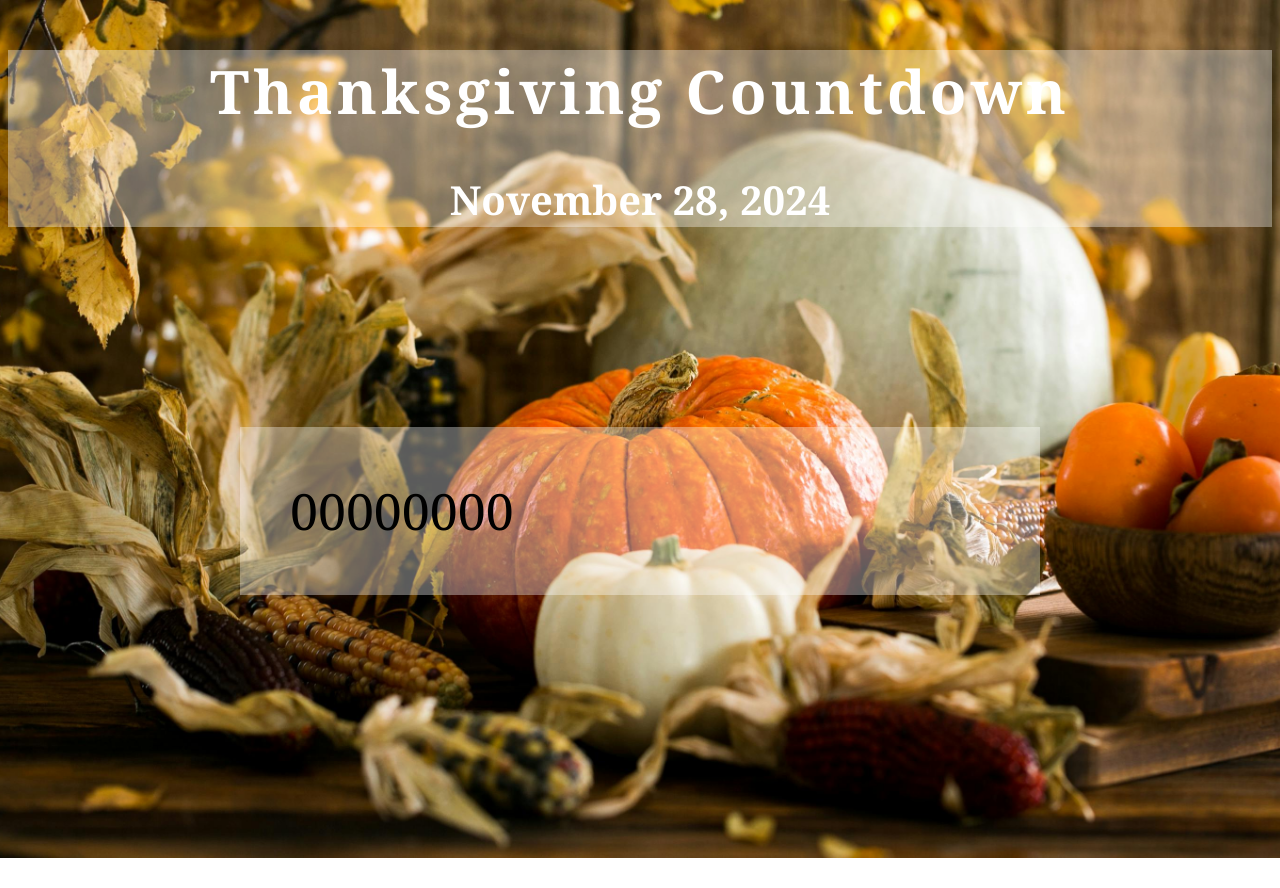
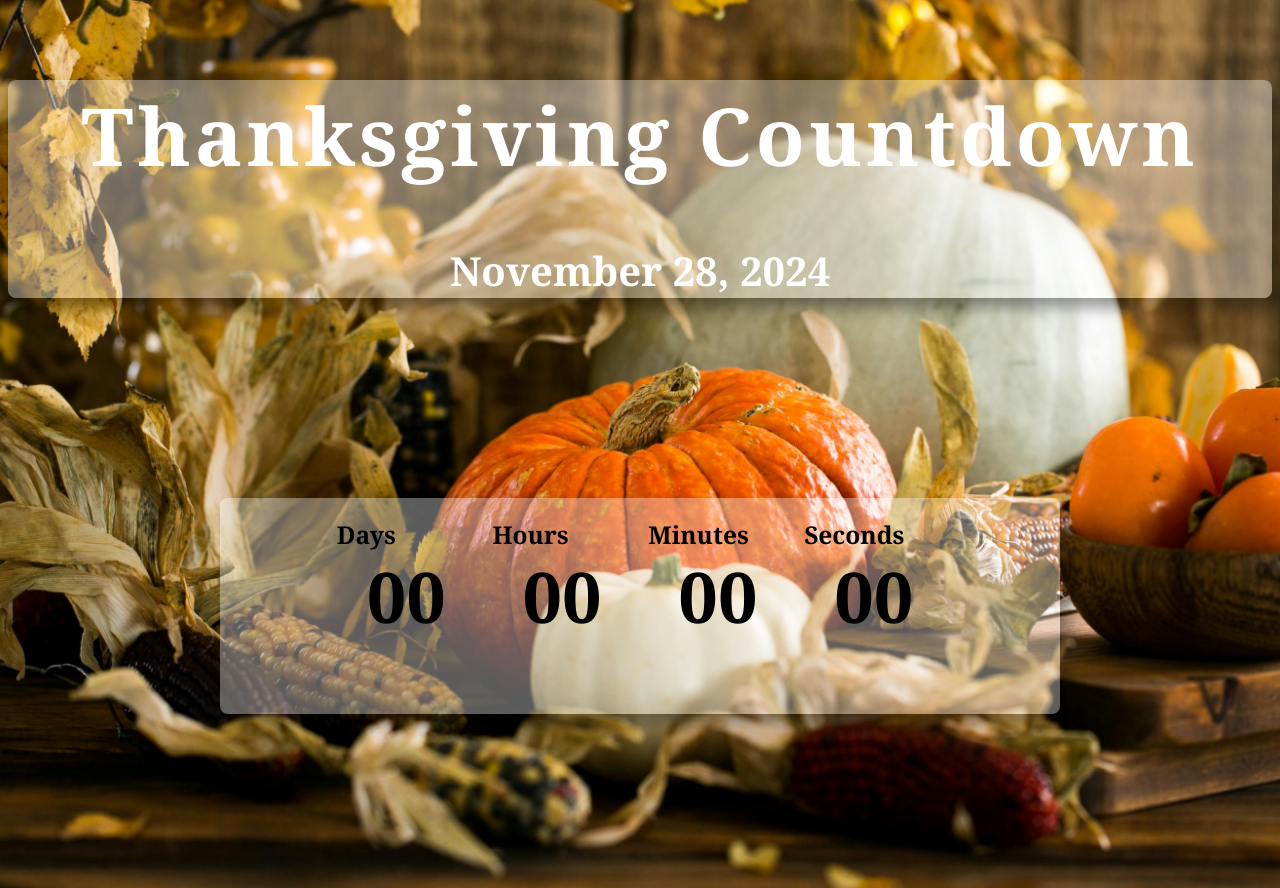
Before and after one commit to aam214/Thanksgiving-Countdown, a plain HTML site: page index.html in a window 1280 px wide. Before the commit the page ends 858 px from the top, so only its background shows below. Drawn offline with Linux system fonts and the light colour scheme.

Commit message:
Added box-shadow to header and container. Increased padding of .container. Added ::before to time-left and content with styling.

```diff
--- a/style.css
+++ b/style.css
@@ -15,25 +15,61 @@ header{
   text-align: center;
   color: white;
   background-color:rgba(255, 255, 255, 0.356);
-  margin-top: 50px;
+  margin-top: 80px;
+  border-radius: 8px;
+  box-shadow: 10px 10px 15px rgba(0, 0, 0, 0.4);
 }
 h1{
-  font-size: 60px;
+  font-size: 80px;
   letter-spacing: 4px;
 }
 h2{
   font-size: 40px;
 }
-.time-left{
-font-size: 50px;
-display: flex;
-}
+
 .container{
+  box-shadow: 10px 10px 15px rgba(0, 0, 0, 0.4);
+  border-radius: 8px;
   background-color:rgba(255, 255, 255, 0.356);
   margin: 0 auto;
   margin-top: 200px;
-  padding: 50px;
+  padding: 70px;
   text-align: center;
   display: block;
   max-width: 700px;
 }
+.time-left{
+  font-size: 70px;
+  display: flex;
+  justify-content: space-evenly;
+  align-items: center;
+  position: relative;
+  text-align: center;
+  font-weight: bold;
+  margin-top: -20px;
+  }
+
+.time-left div::before{
+content: "";
+position: absolute;
+font-size: .35em;
+margin:-30px;
+
+align-items: center;
+text-align: center;
+}
+
+.time-left #days::before{
+content: "Days";
+  }
+.time-left #hours::before{
+  content: "Hours";
+  }
+  .time-left #minutes::before{
+  content: "Minutes";
+
+    }
+  .time-left #seconds::before{
+  content: "Seconds";
+
+  }
```
